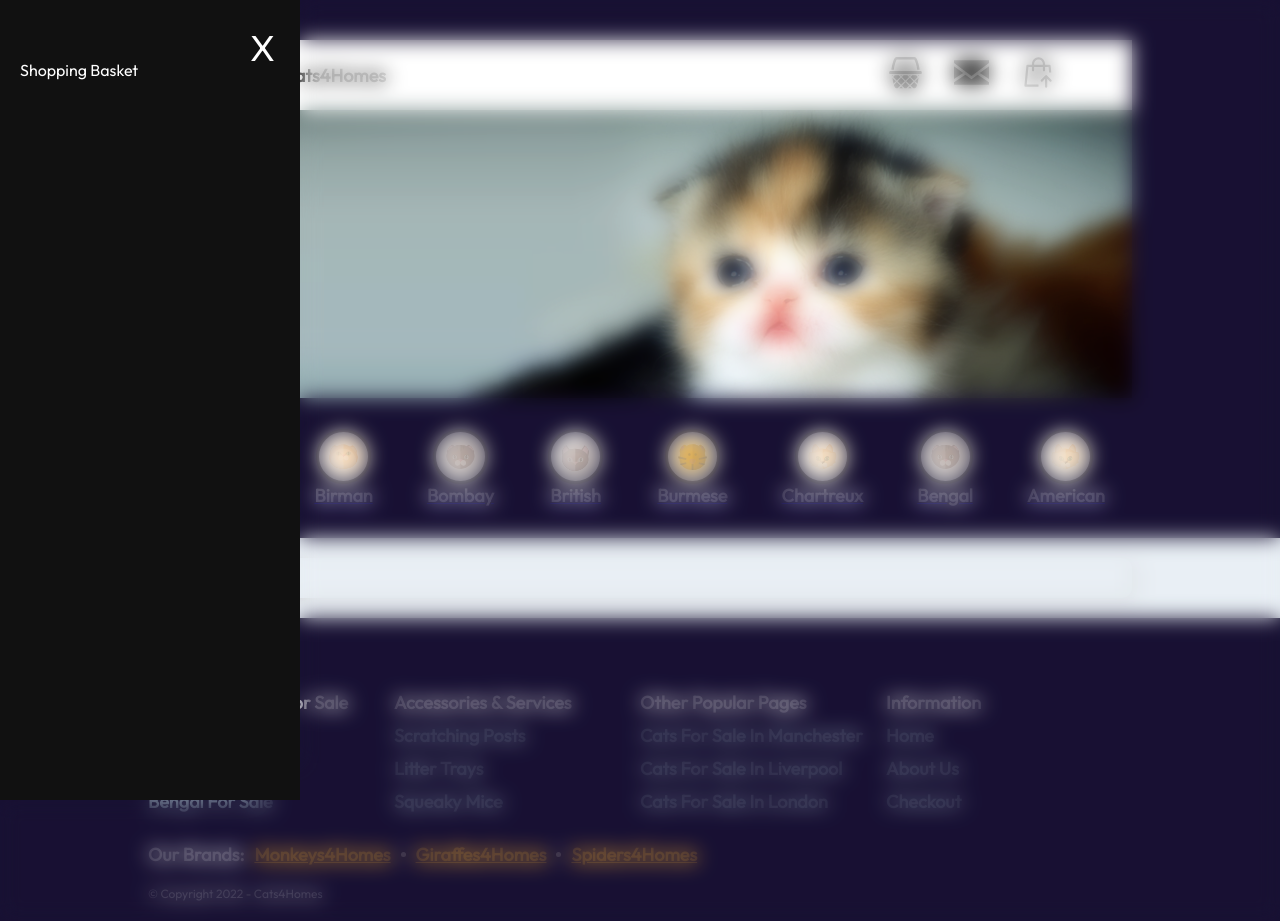
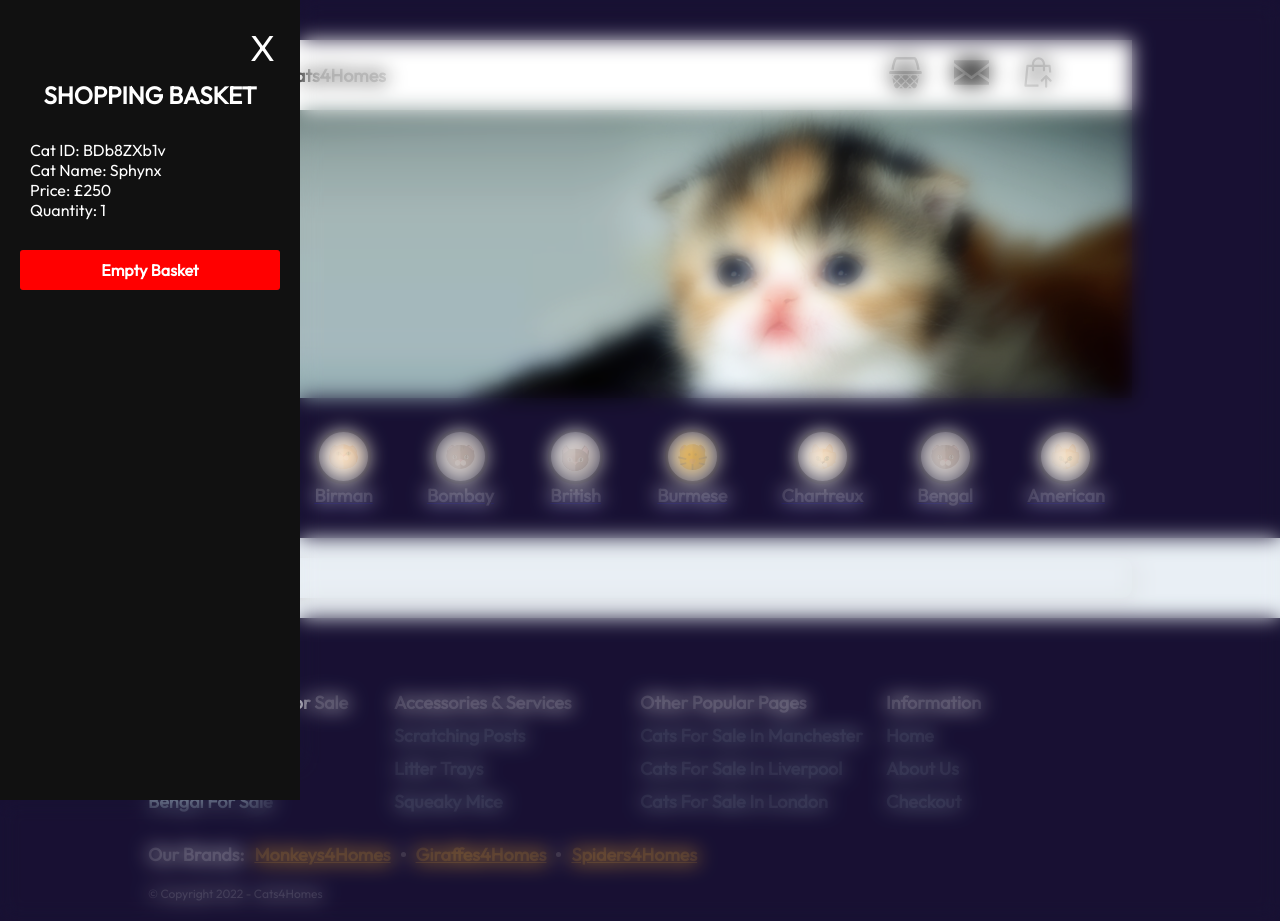
Before and after one commit to AndyJacko/CN-Master-Cat-Store-Project, a React (Create React App) app: page /product/1 in a window 1280 px wide. Both pictures are taken after a click on the element 905 px from the left and 75 px from the top of the page. Built offline with nearby package versions, Linux system fonts and the light colour scheme; no server answers.

Commit message:
Setup basic cart functionality

```diff
--- a/src/App.js
+++ b/src/App.js
@@ -1,21 +1,58 @@
-import React from "react";
+import React, { useState } from "react";
 import { Navigate, Routes, Route } from "react-router-dom";
 
 import PageLayout from "./page-layout/PageLayout";
 import HomePage from "./pages/HomePage";
 import ProductDetail from "./pages/ProductDetail";
 import Checkout from "./pages/Checkout";
+import Basket from "./components/Basket/Basket";
 
 const App = () => {
+  const [basket, setBasket] = useState([
+    { id: "BDb8ZXb1v", name: "Sphynx", price: 250, quantity: 1 },
+  ]);
+
+  const onCloseBasket = () => {
+    document.getElementById("overlay").classList.add("hide");
+    document.getElementById("sidebar").classList.remove("open");
+  };
+
+  const addToBasket = (item) => {
+    console.log("Add To Basket");
+    console.log(item);
+    // code to add item to basket...
+  };
+
+  const removeFromBasket = () => {
+    console.log("Remove From Basket");
+    // code to remove item from basket...
+  };
+
+  const emptyBasket = () => {
+    setBasket([]);
+  };
   return (
+    <>
       <PageLayout>
         <Routes>
           <Route path="/" element={<HomePage />} />
-        <Route path="/product/:id" element={<ProductDetail />} />
+          <Route
+            path="/product/:id"
+            element={<ProductDetail atb={addToBasket} />}
+          />
           <Route path="/checkout" element={<Checkout />} />
           <Route path="*" element={<Navigate replace to="/" />} />
         </Routes>
       </PageLayout>
+
+      <div id="overlay" className="overlay hide" onClick={onCloseBasket}></div>
+      <Basket
+        ocb={onCloseBasket}
+        basket={basket}
+        rfb={removeFromBasket}
+        empty={emptyBasket}
+      />
+    </>
   );
 };
 
--- /dev/null
+++ b/src/components/Basket/Basket.js
@@ -0,0 +1,67 @@
+import React from "react";
+import styled from "styled-components";
+
+const Basket = ({ basket, empty, ocb }) => {
+  const onCloseBasket = () => {
+    ocb();
+  };
+  const onEmptyBasket = () => {
+    empty();
+  };
+
+  return (
+    <div id="sidebar" className="sidebar">
+      <div className="closebtn" onClick={onCloseBasket}>
+        X
+      </div>
+
+      <BasketTitle>Shopping Basket</BasketTitle>
+
+      {basket[0] && (
+        <>
+          {basket.map((item) => {
+            return (
+              <CartItem key={item.id}>
+                <p>Cat ID: {item.id}</p>
+                <p>Cat Name: {item.name}</p>
+                <p>Price: &pound;{item.price}</p>
+                <p>Quantity: {item.quantity}</p>
+              </CartItem>
+            );
+          })}
+
+          <EmptyBasket onClick={onEmptyBasket}>Empty Basket</EmptyBasket>
+        </>
+      )}
+    </div>
+  );
+};
+
+export default Basket;
+
+const BasketTitle = styled.div`
+  width: 100%;
+  margin: 10px 0;
+  padding: 10px;
+  text-align: center;
+  font-size: 24px;
+  font-weight: bold;
+  text-transform: uppercase;
+`;
+
+const CartItem = styled.div`
+  width: 100%;
+  margin: 10px 0;
+  padding: 10px;
+`;
+
+const EmptyBasket = styled.div`
+  width: 100%;
+  margin: 20px 0;
+  padding: 10px;
+  background: red;
+  text-align: center;
+  border-radius: 3px;
+  font-weight: bold;
+  cursor: pointer;
+`;
--- a/src/page-layout/PageLayout.js
+++ b/src/page-layout/PageLayout.js
@@ -5,11 +5,6 @@ import Content from "./Content/Content";
 import Footer from "./Footer/Footer";
 
 const PageLayout = ({ children }) => {
-  const onCloseBasket = () => {
-    document.getElementById("overlay").classList.add("hide");
-    document.getElementById("sidebar").classList.remove("open");
-  };
-
   return (
     <>
       <header>
@@ -23,14 +18,6 @@ const PageLayout = ({ children }) => {
       <footer>
         <Footer />
       </footer>
-
-      <div id="overlay" className="overlay hide" onClick={onCloseBasket}></div>
-      <div id="sidebar" className="sidebar">
-        <div className="closebtn" onClick={onCloseBasket}>
-          X
-        </div>
-        <p>Shopping Basket</p>
-      </div>
     </>
   );
 };
--- a/src/pages/ProductDetail.js
+++ b/src/pages/ProductDetail.js
@@ -4,7 +4,7 @@ import styled from "styled-components";
 
 import CatImage from "../components/CatImage/CatImage";
 
-const ProductDetail = () => {
+const ProductDetail = ({ atb }) => {
   const { id } = useParams();
   const [cat, setCat] = useState();
 
@@ -19,7 +19,7 @@ const ProductDetail = () => {
   }, [id]);
 
   const onAddCat = () => {
-    // oac(cat.id);
+    atb({ id: cat.id, name: cat.breeds[0].name, price: 250, quantity: 1 });
   };
 
   return (
@@ -162,12 +162,12 @@ const OrangeButton = styled.button`
   color: #ffffff;
   border: none;
   border-radius: 10px;
-  background: #EE9900;
+  background: #ee9900;
   box-shadow: 2px 2px 10px #cccccc;
   cursor: pointer;
 
   :hover {
-    background: #905D00;
+    background: #905d00;
   }
 `;
 
```
Lines whose indentation alone changed are shown as unchanged.
